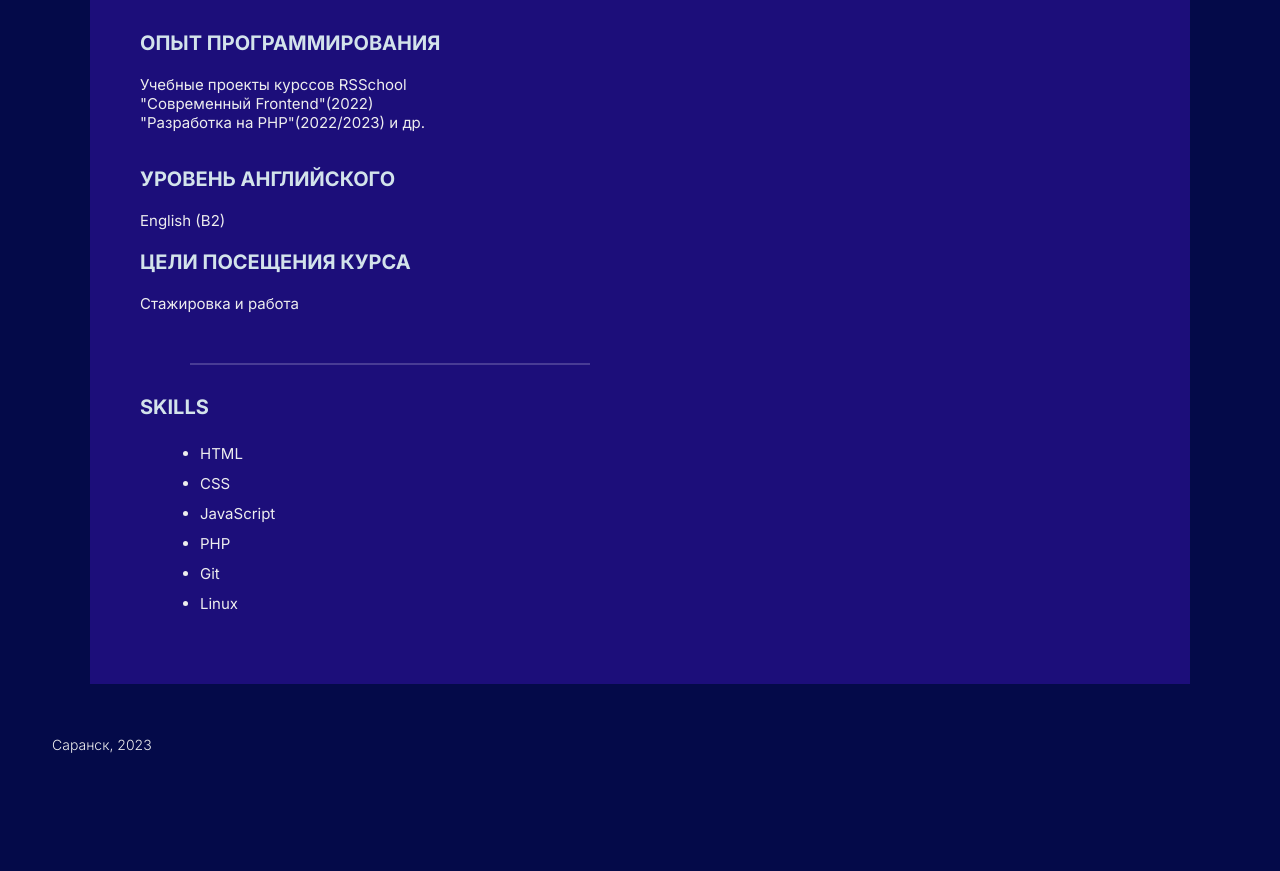
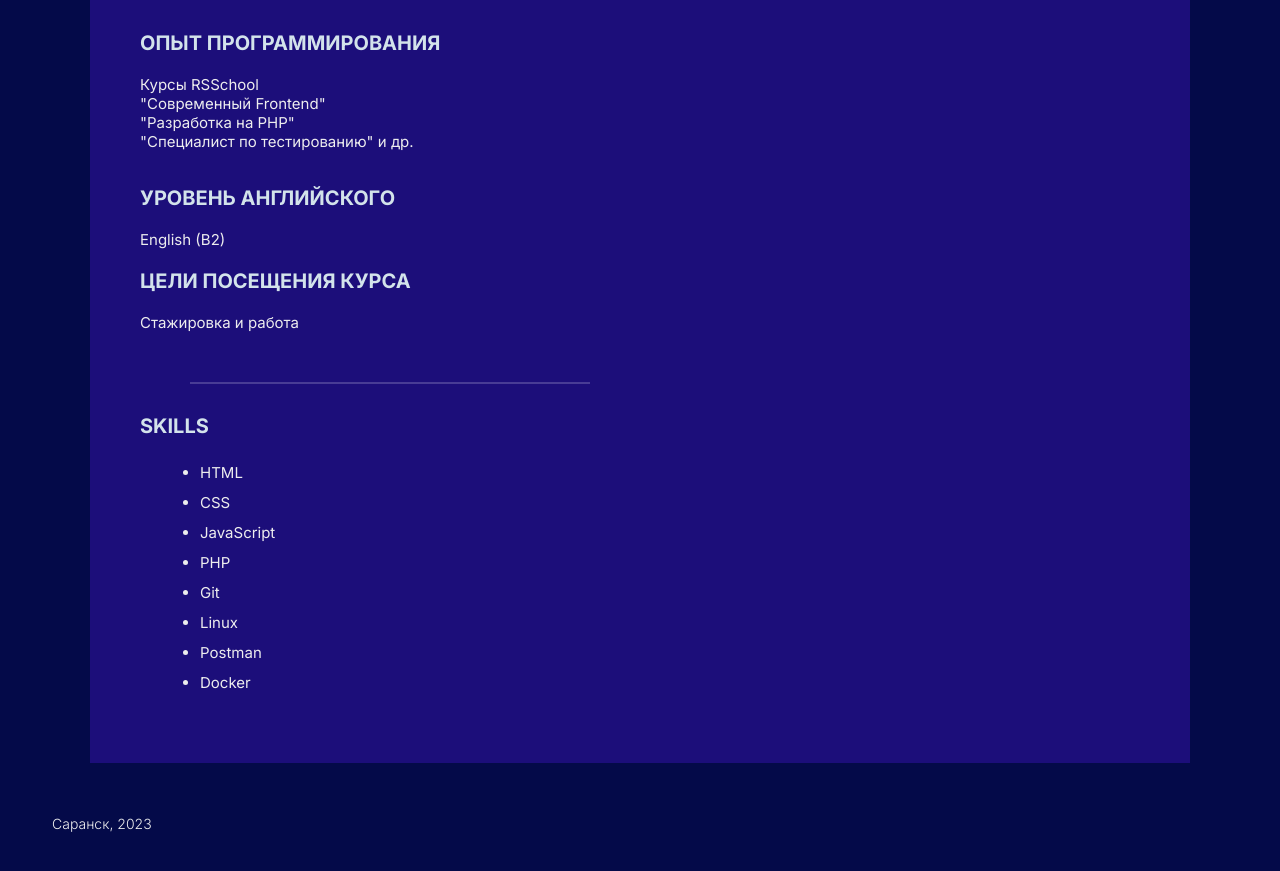
Before and after one commit to natajedi/Resume-CV, a plain HTML site: page index.html in a window 1280 px wide. Shown: the part 575-1446 px from the top of the page. Before the commit the page ends 1380 px from the top, so only its background shows below. Drawn offline with Linux system fonts and the light colour scheme.

Commit message:
Update index.html

```diff
--- a/index.html
+++ b/index.html
@@ -54,7 +54,7 @@
         <h3 class="title">Опыт программирования</h3>
         <div class="certification_item">
           <p class="description">
-            Учебные проекты курссов RSSchool<br>"Современный Frontend"(2022)<br>"Разработка на PHP"(2022/2023) и др.
+            Курсы RSSchool<br>"Современный Frontend"<br>"Разработка на PHP"<br>"Специалист по тестированию" и др.
           </p>
         </div>
       </div>
@@ -85,6 +85,8 @@
             <li>PHP</li>
             <li>Git</li>
             <li>Linux</li>
+            <li>Postman</li>
+            <li>Docker</li>
           </ul>
          </div>
         </div>
```
